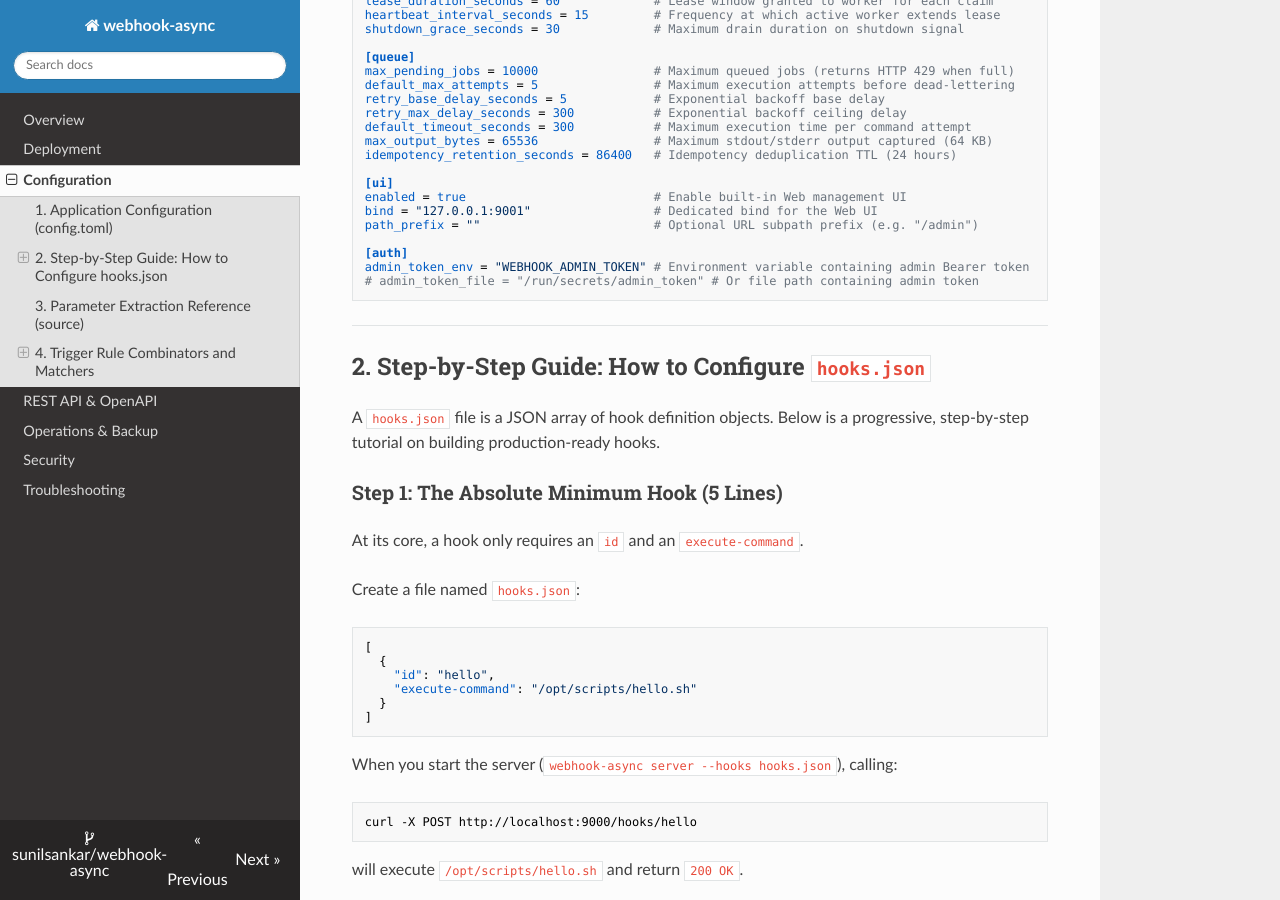
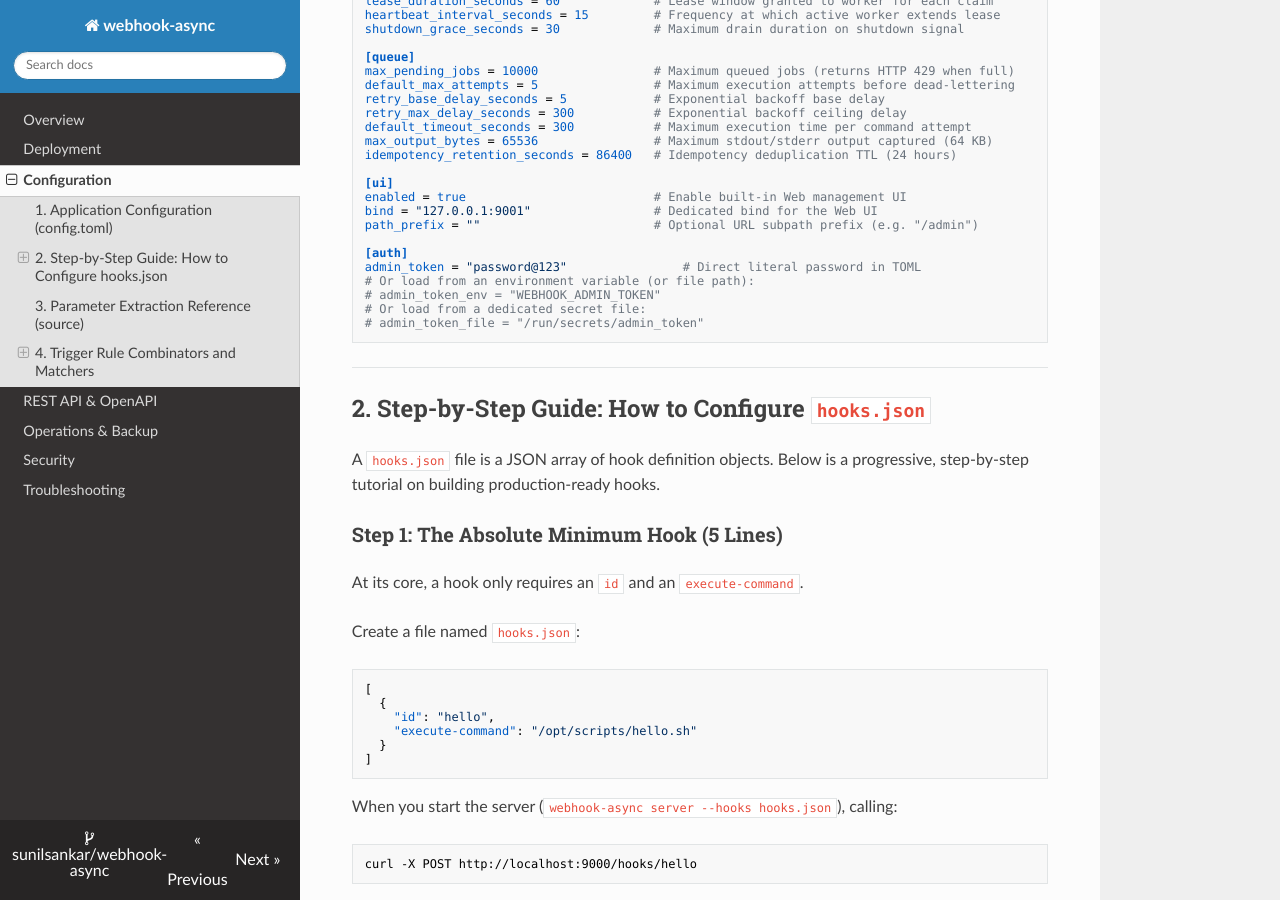
Before and after one commit to sunilsankar/webhook-async-docs, an MkDocs documentation site: the page built from docs/configuration.md, in a window 1280 px wide and 900 px high, scrolled down 880 px. Built offline with MkDocs 1.6.1, drawn with Linux system fonts in a browser that asks for light colours; nearby versions of some CDN libraries; a script that is not in the unit is left out.

Commit message:
docs: document direct admin_token value and file path support

````diff
--- a/docs/configuration.md
+++ b/docs/configuration.md
@@ -61,8 +61,11 @@ bind = "127.0.0.1:9001"                 # Dedicated bind for the Web UI
 path_prefix = ""                        # Optional URL subpath prefix (e.g. "/admin")
 
 [auth]
-admin_token_env = "WEBHOOK_ADMIN_TOKEN" # Environment variable containing admin Bearer token
-# admin_token_file = "/run/secrets/admin_token" # Or file path containing admin token
+admin_token = "password@123"                # Direct literal password in TOML
+# Or load from an environment variable (or file path):
+# admin_token_env = "WEBHOOK_ADMIN_TOKEN"
+# Or load from a dedicated secret file:
+# admin_token_file = "/run/secrets/admin_token"
 ```
 
 ---
--- a/index.html
+++ b/index.html
@@ -267,5 +267,5 @@ sudo mv webhook-async /usr/local/bin/
 
 <!--
 MkDocs version : 1.6.1
-Build Date UTC : 2026-11-13 12:31:05.182533+00:00
+Build Date UTC : 2026-11-13 15:31:05.814394+00:00
 -->
````
Also changed, not shown: docs/api.md (+1 -1 lines), docs/troubleshooting.md (+1 -1 lines), 4 other files.
